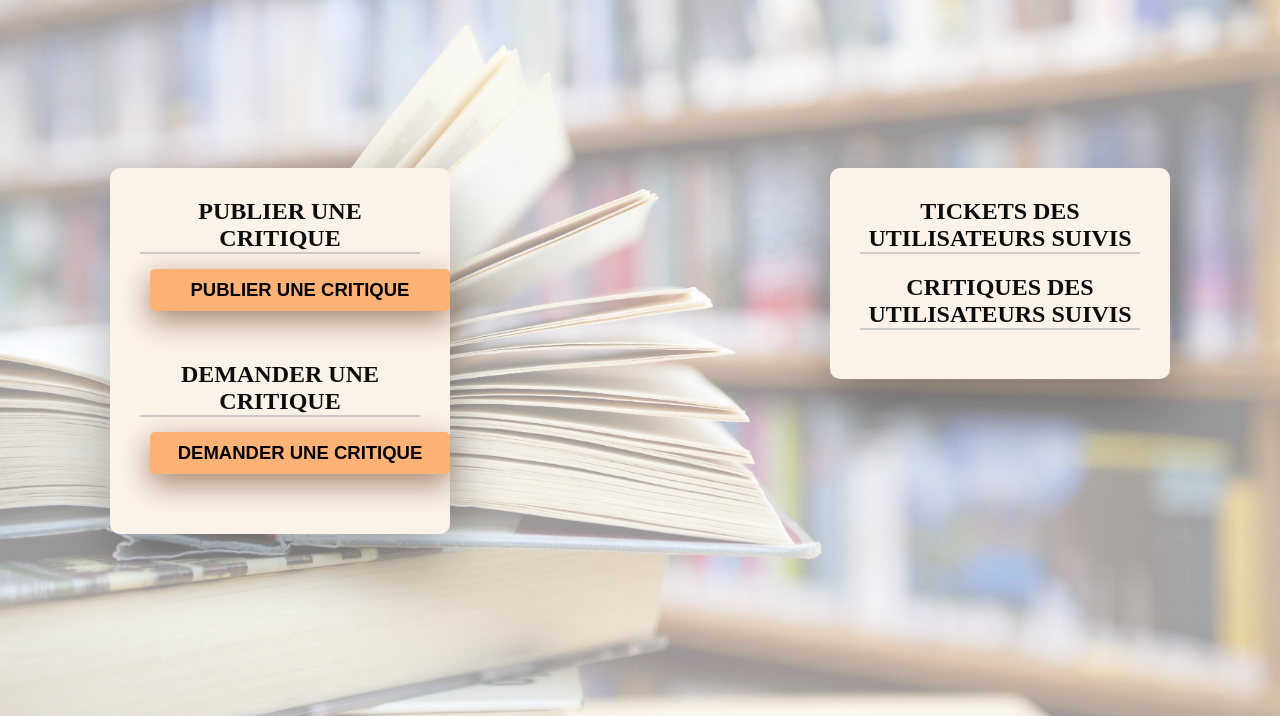
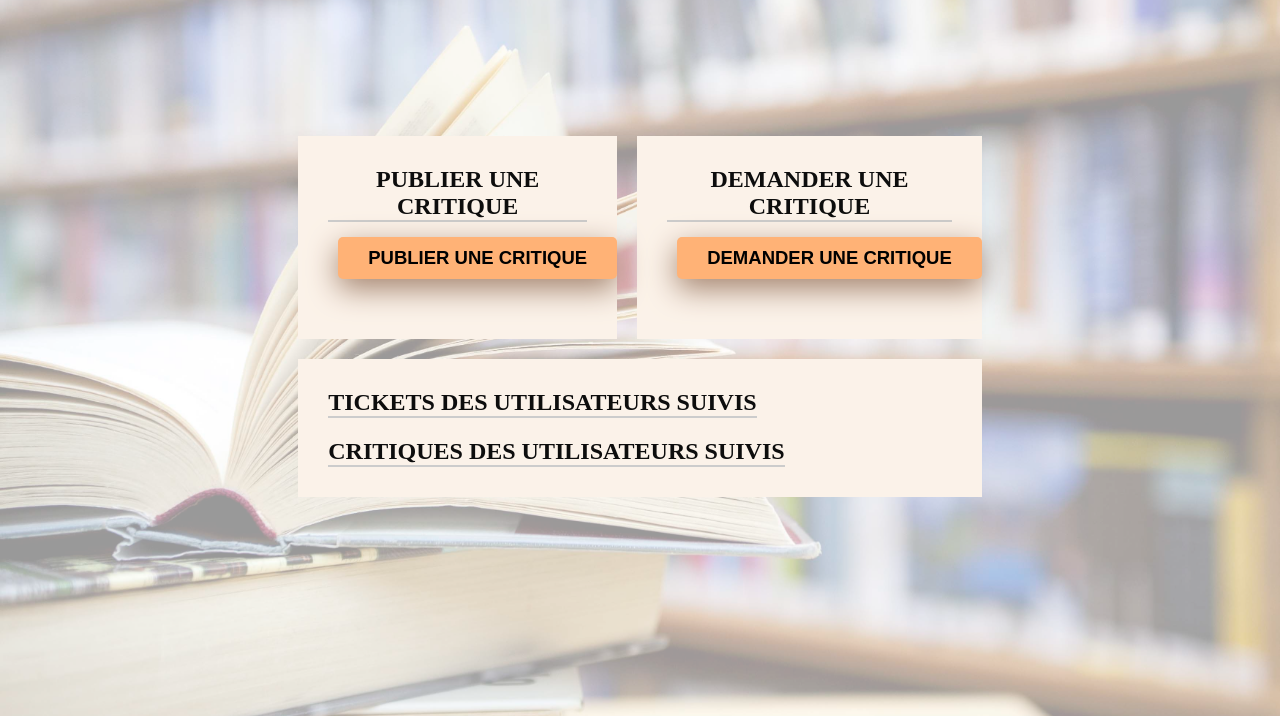
Before and after one commit to mcourte/OC_Projet9, a Django app: page /accounts/review/home_review/ in a window 1280 px wide. Shown: the part 84-800 px from the top of the page. Run offline with Django 5.2, Linux system fonts and the light colour scheme; a user stored in the database is signed in.

Commit message:
Maj site

```diff
--- a/LitREVU/LitREVU/settings.py
+++ b/LitREVU/LitREVU/settings.py
@@ -88,6 +88,10 @@ DATABASES = {
 }
 
 
+MEDIA_ROOT = os.path.join(BASE_DIR, 'medias')
+MEDIA_URL = '/medias/'
+
+
 # Password validation
 # https://docs.djangoproject.com/en/5.0/ref/settings/#auth-password-validators
 
--- a/LitREVU/LitREVU/urls.py
+++ b/LitREVU/LitREVU/urls.py
@@ -24,6 +24,7 @@ from django.conf import settings
 if settings.DEBUG:
     import debug_toolbar
 
+
 app_name = 'accounts'
 
 urlpatterns = [
--- a/LitREVU/authentication/AuthenticationViews.py
+++ b/LitREVU/authentication/AuthenticationViews.py
@@ -2,7 +2,7 @@ from django.shortcuts import render, redirect
 from django.views.decorators.csrf import requires_csrf_token
 from django.contrib.auth import login, logout
 from django.contrib.auth.views import LoginView as BaseLoginView
-from django.contrib.auth.forms import UserCreationForm
+from .forms import CustomUserCreationForm
 from django.urls import reverse_lazy, reverse
 from django.views.generic import CreateView, TemplateView
 from authentication.forms import ContactUsForm
@@ -46,7 +46,7 @@ class LoginView(BaseLoginView):
 
 class SignUpView(CreateView):
     template_name = 'authentication/signup.html'
-    form_class = UserCreationForm
+    form_class = CustomUserCreationForm
     success_url = reverse_lazy('login')
 
     def form_valid(self, form):
@@ -56,7 +56,7 @@ class SignUpView(CreateView):
         return response
 
     def get_success_url(self):
-        return reverse('accounts:home_review')
+        return reverse('home_review')
 
 
 class LogoutView(TemplateView):
--- a/LitREVU/authentication/templates/authentication/signup.html
+++ b/LitREVU/authentication/templates/authentication/signup.html
@@ -4,7 +4,7 @@
 
 {% block content %}
 
-<script src="input-hover.js"></script>
+
 <main class="main-content">
     <div class="wrapper">
         <!-- Boîte de Création de Compte -->
@@ -16,7 +16,7 @@
                         <div class="fadeIn first">
                             <img src="../static/images/logo.png" id="logo" alt="logo_connexion" />
                         </div>
-                            <form method="post" action="{% url 'home' %}">
+                            <form method="post" action="{% url 'login' %}">
                                 <div class="form-group">
                                     <div class="fadeIn second">
                                 {% csrf_token %}
--- a/LitREVU/review/ReviewViews.py
+++ b/LitREVU/review/ReviewViews.py
@@ -41,7 +41,8 @@ class TicketView(LoginRequiredMixin, View):
             # Afficher le formulaire vide
             return render(request, 'review/add_ticket.html')
 
-    def create_ticket(request):
+    @classmethod
+    def create_ticket(cls, request):
         if request.method == 'POST':
             form = TicketForm(request.POST, request.FILES)
             if form.is_valid():
@@ -53,7 +54,8 @@ class TicketView(LoginRequiredMixin, View):
             form = TicketForm()
         return render(request, 'review/create_ticket.html', {'form': form})
 
-    def edit_delete_ticket(request, ticket_id):
+    @classmethod
+    def edit_delete_ticket(cls, request, ticket_id):
         ticket = get_object_or_404(Ticket, id=ticket_id)
         edit_form = TicketForm(instance=ticket)
         delete_form = DeleteTicketForm()
--- a/LitREVU/review/forms.py
+++ b/LitREVU/review/forms.py
@@ -10,8 +10,7 @@ User = get_user_model()
 class TicketForm(forms.ModelForm):
     title = forms.CharField(label="Titre", widget=forms.TextInput)
     description = forms.CharField(label="Description", widget=forms.Textarea)
-    image = forms.ImageField(label="Image")
-    edit_ticket = forms.BooleanField(widget=forms.HiddenInput, initial=True)
+    image = forms.FileField(label="Image", widget=forms.FileInput)
 
     class Meta:
         model = Ticket
@@ -44,7 +43,7 @@ class TicketReviewForm(forms.ModelForm):
     # Champs pour le ticket
     title = forms.CharField(max_length=100)
     description = forms.CharField(widget=forms.Textarea)
-    image = forms.ImageField(required=False)
+    image = forms.FileField(label="Image", widget=forms.FileInput)
 
     # Champs pour la critique
     headline = forms.CharField(max_length=100)
--- a/LitREVU/review/models.py
+++ b/LitREVU/review/models.py
@@ -7,7 +7,7 @@ class Ticket(models.Model):
     title = models.CharField(max_length=128)
     description = models.CharField(max_length=2048, blank=True)
     user = models.ForeignKey(settings.AUTH_USER_MODEL, on_delete=models.CASCADE)
-    image = models.ImageField(null=True, blank=True, default='../static/images/no-image.jpg')
+    image = models.ImageField(null=True, blank=True, upload_to='ticket_images/', default='static/no-image.jpg')
     time_created = models.DateTimeField(auto_now_add=True)
     user_ticket_number = models.IntegerField(default=1)
 
--- a/LitREVU/review/templates/review/home_review.html
+++ b/LitREVU/review/templates/review/home_review.html
@@ -1,37 +1,26 @@
 {% extends 'base_menu.html' %}
 {% block content %}
 {% load static %}
-<script src="{% static 'input-hover.js' %}"></script>
-<main class="main-content">
-    <div class="container">
-        <div class="form-body">
-            <!-- 3 colonnes -->
-            <div class="register-column">
-                <div id="formContent">
-                    <div class="fadeIn first">
-                        <div>
-                            <h2 class="active"> Publier une critique </h2>
-                            <form method="post" action="{% url 'create_ticket_review' %}">
+
+<div class="critique-grid">
+    <div class="critique-empty-column"></div> <!-- Colonne vide -->
+    <div class="critique-column">
+        <h2 class="active">Publier une critique</h2>
+        <form method="post" action="{% url 'create_ticket_review' %}" class="critique-form">
             {% csrf_token %}
             <input type="submit" class="fadeIn second" value="Publier une critique">
+        </form>
     </div>
-                        <div>
-                        <h2 class="active"> Demander une critique </h2>
-                        <form method="post" action="{% url 'create_ticket' %}">
+    <div class="critique-column">
+        <h2 class="active">Demander une critique</h2>
+        <form method="post" action="{% url 'create_ticket' %}" class="critique-form">
             {% csrf_token %}
             <input type="submit" class="fadeIn second" value="Demander une critique">
         </form>
     </div>
-                    </div>
-                </div>
-            </div>
-        <div class="empty-column">
-            <!-- Colonne vide -->
-        </div>
-        <div class="register-column">
-            <div id="formContent">
-                <div class="fadeIn first">
-                    <div>
+    <div class="critique-empty-column"></div> <!-- Colonne vide -->
+    <div class="critique-empty-column"></div> <!-- Colonne vide -->
+    <div class="critique-column" style="grid-column: span 2;">
         <h2 class="active"> Tickets des utilisateurs suivis </h2>
         {% for ticket in following_tickets %}
         <h3 class="active"> Ticket {{ forloop.counter }} </h3>
@@ -45,18 +34,20 @@
             <li><strong>Date de création :</strong> {{ ticket.time_created }}</li>
         </ul>
         {% endfor %}
+        <h2 class="active">Critiques des utilisateurs suivis</h2>
+        {% for review in following_reviews %}
+        <h3 class="active">Critique de {{ review.user.username }}</h3>
+        <ul>
+            <li><strong>Titre :</strong> {{ review.headline }}</li>
+            <li><strong>Description :</strong> {{ review.body }}</li>
+            <li><strong>Note :</strong> {{ review.rating }}</li>
+            <li><strong>En réponse à un Ticket de : {{ ticket.user.username }}</strong></li>
+            <li><strong>Date de création :</strong> {{ review.time_created }}</li>
+        </ul>
+        {% endfor %}
     </div>
-                    <div>
-                        <h2 class="active"> Critiques des utilisateurs suivis </h2>
-                        <ul>
-                        {% for review in following_reviews %}
-                            <li>{{ review.headline }}</li>
-                        {% endfor %}
-                        </ul>
-                    </div>
-                </div>
-            </div>
-        </div>
-    </div>
-</main>
+<div class="critique-empty-column"></div> <!-- Colonne vide -->
+
+
+
 {% endblock content %}
--- a/LitREVU/review/templates/review/posts.html
+++ b/LitREVU/review/templates/review/posts.html
@@ -11,11 +11,13 @@
                         <h2 class="active"> Mes tickets </h2>
                         <div class="ticket_posts">
                             {% for ticket in tickets %}
-                            <h3 class="active"> Ticket {{ forloop.counter }} (ID : {{ ticket.id }}) </h3>
+                            <h3 class="active" enctype="multipart/form-data"> Ticket {{ forloop.counter }} (ID : {{ ticket.id }}) </h3>
                             <ul>
                                 <li>Titre : {{ ticket.title }}</li>
                                 <li>Description : {{ ticket.description }}</li>
-                                <li>Créé par : {{ ticket.user.username }}</li>
+                                {% if ticket.image %}
+                                <li>Image : <img src="{{ ticket.image.url }}" alt="{{ ticket.title }}"></li>
+                                {% endif %}
                                 <li>Date de création : {{ ticket.time_created }}</li>
                             </ul>
                             {% endfor %}
--- a/LitREVU/static/styles.css
+++ b/LitREVU/static/styles.css
@@ -23,13 +23,12 @@ html::before {
 
 body {
   display: flex;
-  justify-content: flex-end;
+  justify-content: center; /* Ajustez la justification pour centrer les éléments */
   align-items: center;
   height: 100vh;
   margin: 0;
   padding: 0;
 }
-
 /* HEADER */
 
 header {
@@ -152,11 +151,6 @@ ul li::before {
   gap: 20px; /* Espace entre les colonnes */
 }
 
-.review-column {
-  width: 50%; /* Largeur de votre colonne */
-  margin-top: 50px;
-}
-
 .register-column, .login-column {
   padding: 0px;
   flex: 1; /* Les colonnes vont prendre autant d'espace que possible */
@@ -185,7 +179,44 @@ ul li::before {
 
 .register-column-signup input[type="submit"] {
   margin: 0 auto; /* Centrer le bouton "Se connecter" horizontalement */
-  margin-top: 25px;}
+  margin-top: 25px;
+}
+
+.main-content-row {
+  grid-column: 3;
+  grid-row: 3;
+  width: 100%;
+  margin-top: 70px;
+  flex-grow: 1;
+  display: flex;
+  justify-content: center;
+  align-items: center;
+}
+
+.form-body-row {
+  display: flex;
+  flex-direction: row;
+  justify-content: space-between;
+  align-items: flex-start;
+  margin-bottom: 20px;
+}
+
+.publish-row, .review-row {
+  width: auto; /* Ajustez la largeur au contenu */
+}
+
+.publish-row, .critique-empty-row, .review-row {
+  display: flex; /* Utilisez la disposition flexbox */
+  flex-direction: row; /* Disposez les éléments en ligne */
+  justify-content: center; /* Centrez les éléments horizontalement */
+  align-items: flex-start; /* Alignez les éléments en haut */
+}
+
+.publish-column, .critique-empty-column, .review-column {
+  flex: 1; /* Chaque colonne prend autant d'espace que possible */
+}
+
+
 
 
 .main-content {
@@ -588,3 +619,46 @@ height:40px ;
 .btn-back:hover {
   background-color: #999;
 }
+
+
+/* Stylez le tableau des critiques */
+.critique-grid {
+  display: grid;
+  grid-template-columns: repeat(4, 1fr);
+  gap: 20px;
+}
+
+.critique-column {
+  background-color: #fbf2e9;
+  padding: 20px;
+}
+
+.critique-empty-column {
+  padding: 20px;
+}
+
+.critique-column h2 {
+  text-align: center;
+}
+
+.critique-form {
+  text-align: center;
+}
+
+/* Stylez les critiques suivies */
+.review-column {
+  background-color: #fbf2e9;
+  padding: 20px;
+}
+
+.review-column h2 {
+  text-align: center;
+}
+
+.review-column ul {
+  padding-left: 0;
+}
+
+.review-column ul li {
+  margin-bottom: 10px;
+}
```
Also changed, not shown: LitREVU/authentication/forms.py (+24 -2 lines), LitREVU/LitREVU/ticket_images/marche_ou_creve.jpg (added), LitREVU/LitREVU/ticket_images/marche_ou_creve_87KY7FX.jpg (added), LitREVU/LitREVU/ticket_images/marche_ou_creve_HySmAvZ.jpg (added), LitREVU/LitREVU/ticket_images/marche_ou_creve_PtHBmj5.jpg (added), LitREVU/LitREVU/ticket_images/ticket_None.jpg (added), LitREVU/db.sqlite3, LitREVU/logo.png (deleted), LitREVU/logo_GP4hYPV.png (deleted), LitREVU/medias/ticket_images/marche_ou_creve.jpg (added). Lines whose indentation alone changed are shown as unchanged.
